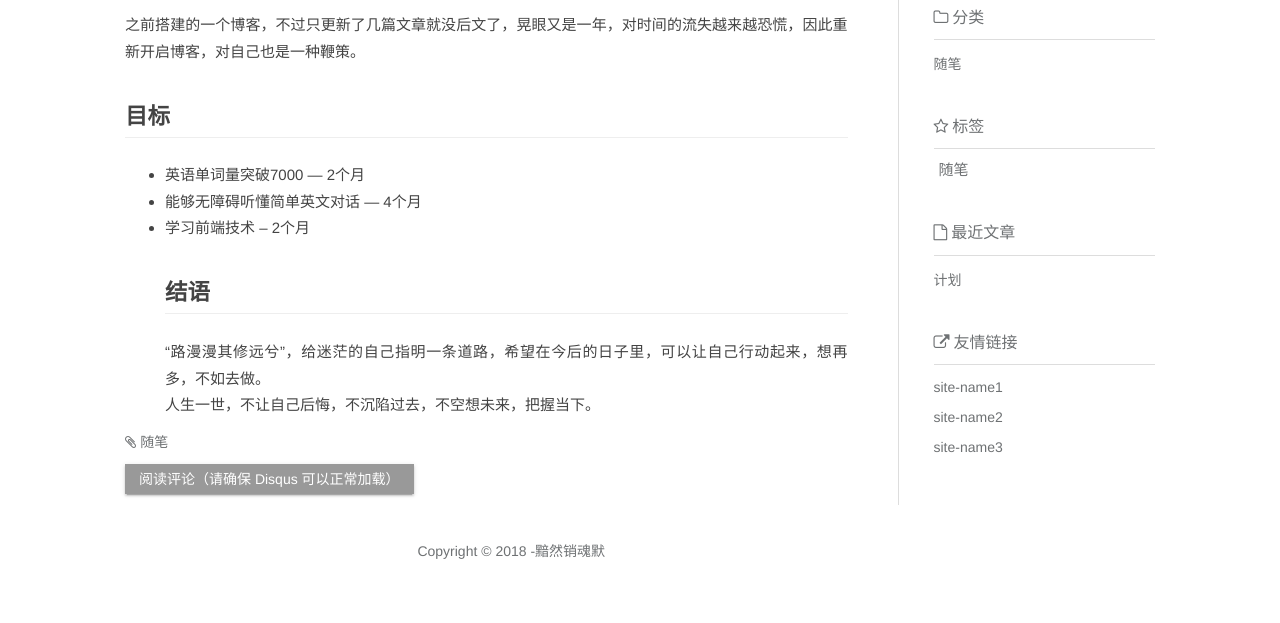
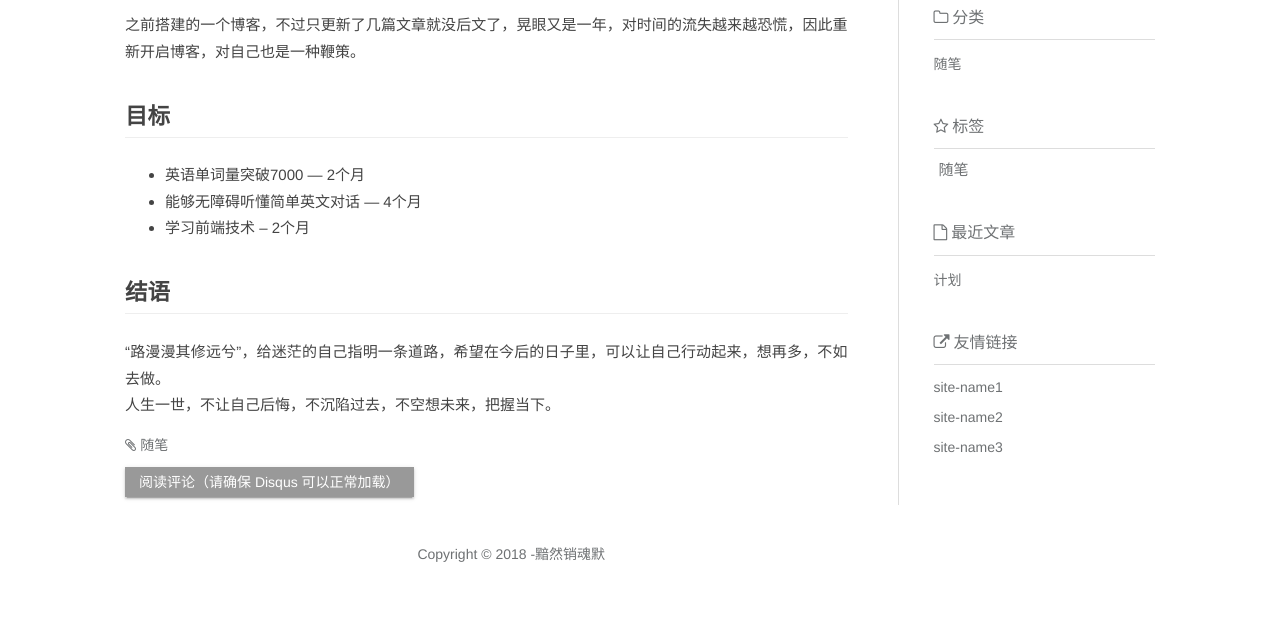
Before and after one commit to windxuemo/windxuemo.github.io, a plain HTML site: page 2018/11/08/hello-world/index.html in a window 1280 px wide. Shown: the part 248-871 px from the top of the page. Drawn offline with nearby package versions, Linux system fonts and the light colour scheme; no server answers.

Commit message:
Site updated: 2018-11-08 18:12:24

```diff
--- a/2018/11/08/hello-world/index.html
+++ b/2018/11/08/hello-world/index.html
@@ -2,8 +2,9 @@
 <h2 id="目标"><a href="#目标" class="headerlink" title="目标"></a>目标</h2><ul>
 <li>英语单词量突破7000 — 2个月</li>
 <li>能够无障碍听懂简单英文对话 — 4个月</li>
-<li>学习前端技术 – 2个月<h2 id="结语"><a href="#结语" class="headerlink" title="结语"></a>结语</h2>“路漫漫其修远兮”，给迷茫的自己指明一条道路，希望在今后的日子里，可以让自己行动起来，想再多，不如去做。<br>人生一世，不让自己后悔，不沉陷过去，不空想未来，把握当下。</li>
+<li>学习前端技术 – 2个月</li>
 </ul>
+<h2 id="结语"><a href="#结语" class="headerlink" title="结语"></a>结语</h2><p>“路漫漫其修远兮”，给迷茫的自己指明一条道路，希望在今后的日子里，可以让自己行动起来，想再多，不如去做。<br>人生一世，不让自己后悔，不沉陷过去，不空想未来，把握当下。</p>
 </div><div class="tags"><a href="/tags/随笔/">随笔</a></div><div id="disqus_thread"><div class="btn_click_load"><button class="disqus_click_btn">阅读评论（请确保 Disqus 可以正常加载）</button></div><script type="text/javascript">var disqus_config = function () {
     this.page.url = 'http://yoursite.com/2018/11/08/hello-world/';
     this.page.identifier = '2018/11/08/hello-world/';
```
